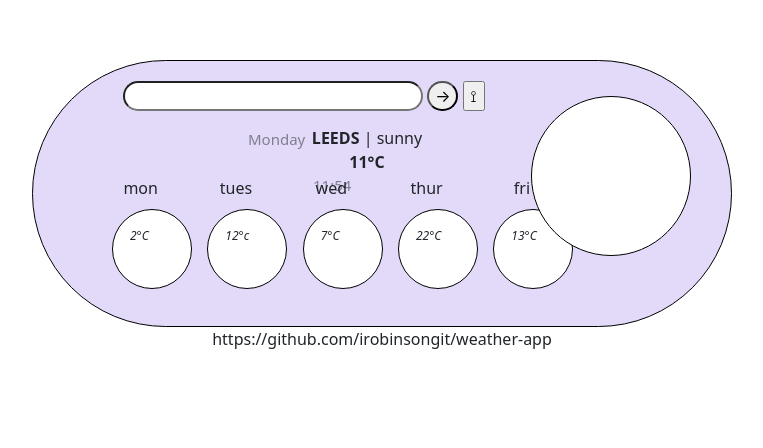
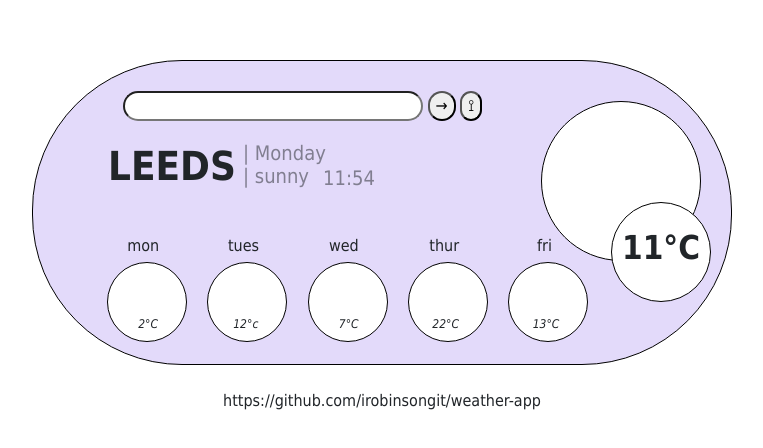
Before and after one commit to irobinsongit/weather-app, a plain HTML site: page index.html in a window 1280 px wide. Shown: the part 190-638 px from the top of the page, without its empty margins (258-1021 px from the left). Drawn offline with nearby package versions, Linux system fonts and the light colour scheme.

Commit message:
Tidied up CSS and positioned everything correctly.
Removed spaghetti code and refactored.

```diff
--- a/index.html
+++ b/index.html
@@ -26,14 +26,16 @@
           <strong id="cityChange">LEEDS</strong>
         </span>
         <span id="desc"> | sunny </span>
-        <h3 id="day">monday</h3>
-        <h3 id="time">7:25pm</h3>
-        <div class="rightIcon">
-          <i class="fa-solid fa-cloud-showers-water"></i>
-        </div>
+        <h3 id="day">| monday</h3>
+        <h3 id="time">7:25</h3>
+        <div class="rightIcon"></div>
         <div id="right-temp">
           <div><strong>11°C</strong></div>
         </div>
+        <br />
+        <br />
+        <br />
+        <br />
         <div class="container" id="days">
           <div class="row">
             <div class="col-2">mon</div>
@@ -94,6 +96,7 @@
         </div>
       </div>
     </div>
+    <br />
     <div>https://github.com/irobinsongit/weather-app</div>
     <script
       src="src/javascript.js"
--- a/src/javascript.js
+++ b/src/javascript.js
@@ -21,7 +21,7 @@ let days = [
 
 let dayNow = days[now.getDay()];
 
-dayInner.innerHTML = `${dayNow}`;
+dayInner.innerHTML = `| ${dayNow}`;
 timeInner.innerHTML = `${timeNow}`;
 
 //Week 5
--- a/style/magic.css
+++ b/style/magic.css
@@ -2,13 +2,7 @@ body {
   display: block;
   margin: 0 auto;
   text-align: center;
-}
-
-#descChange {
-  text-align: left;
-  margin-bottom: 50px;
-  margin-top: 20px;
-  margin-left: 30px;
+  font-family: Tahoma, sans-serif;
 }
 
 .weather {
@@ -19,11 +13,10 @@ body {
   background-color: #e3dafa;
   border-radius: 150px;
   padding: 60px;
-  padding-top: 20px;
+  padding-top: 30px;
+  padding-bottom: 20px;
   width: 700px;
   border: black solid 1px;
-  padding-bottom: 30px;
-  padding-right: 90px;
 }
 
 .background {
@@ -42,7 +35,7 @@ body {
 
 #search,
 #enter,
-#ownlocation {
+#current-location-button {
   border-radius: 20px;
   right: 20px;
 }
@@ -63,9 +56,7 @@ body {
   border-radius: 40px;
   width: 80px;
   height: 80px;
-  text-align: center;
-  padding: 17px;
-  margin: 5px;
+  padding: 30px;
   font-size: 40px;
 }
 
@@ -76,18 +67,22 @@ body {
   border-radius: 80px;
   width: 160px;
   height: 160px;
-  top: 35px;
-  right: 40px;
+  top: 40px;
+  right: 30px;
   text-align: center;
   padding: 5px;
   font-size: 90px;
 }
 
 small {
+  position: absolute;
   font-size: 12px;
+  text-align: center;
+  top: 22px;
+  right: -20px;
 }
 
-#rightTemp {
+#right-temp {
   position: absolute;
   background: white;
   border: 1px black solid;
@@ -95,27 +90,10 @@ small {
   width: 100px;
   height: 100px;
   right: 20px;
-  bottom: 80px;
-  text-align: center;
+  bottom: 62px;
   padding: 5px;
-  font-size: 40px;
+  font-size: 33px;
   padding-top: 20px;
-}
-
-#day {
-  position: absolute;
-  bottom: 170px;
-  left: 215px;
-  font-size: 15px;
-  opacity: 0.5;
-}
-
-#time {
-  position: absolute;
-  top: 115px;
-  left: 280px;
-  opacity: 0.5;
-  font-size: 15px;
 }
 
 .tempDays {
@@ -128,3 +106,34 @@ small {
   margin: 2px;
   text-align: center;
 }
+
+#cityChange {
+  position: absolute;
+  left: 75px;
+  font-size: 40px;
+  top: 75px;
+}
+
+#day {
+  position: absolute;
+  top: 80px;
+  left: 210px;
+  font-size: 20px;
+  opacity: 0.5;
+}
+
+#time {
+  position: absolute;
+  left: 290px;
+  top: 105px;
+  opacity: 0.5;
+  font-size: 20px;
+}
+
+#desc {
+  position: absolute;
+  left: 210px;
+  font-size: 20px;
+  top: 100px;
+  opacity: 0.5;
+}
```
